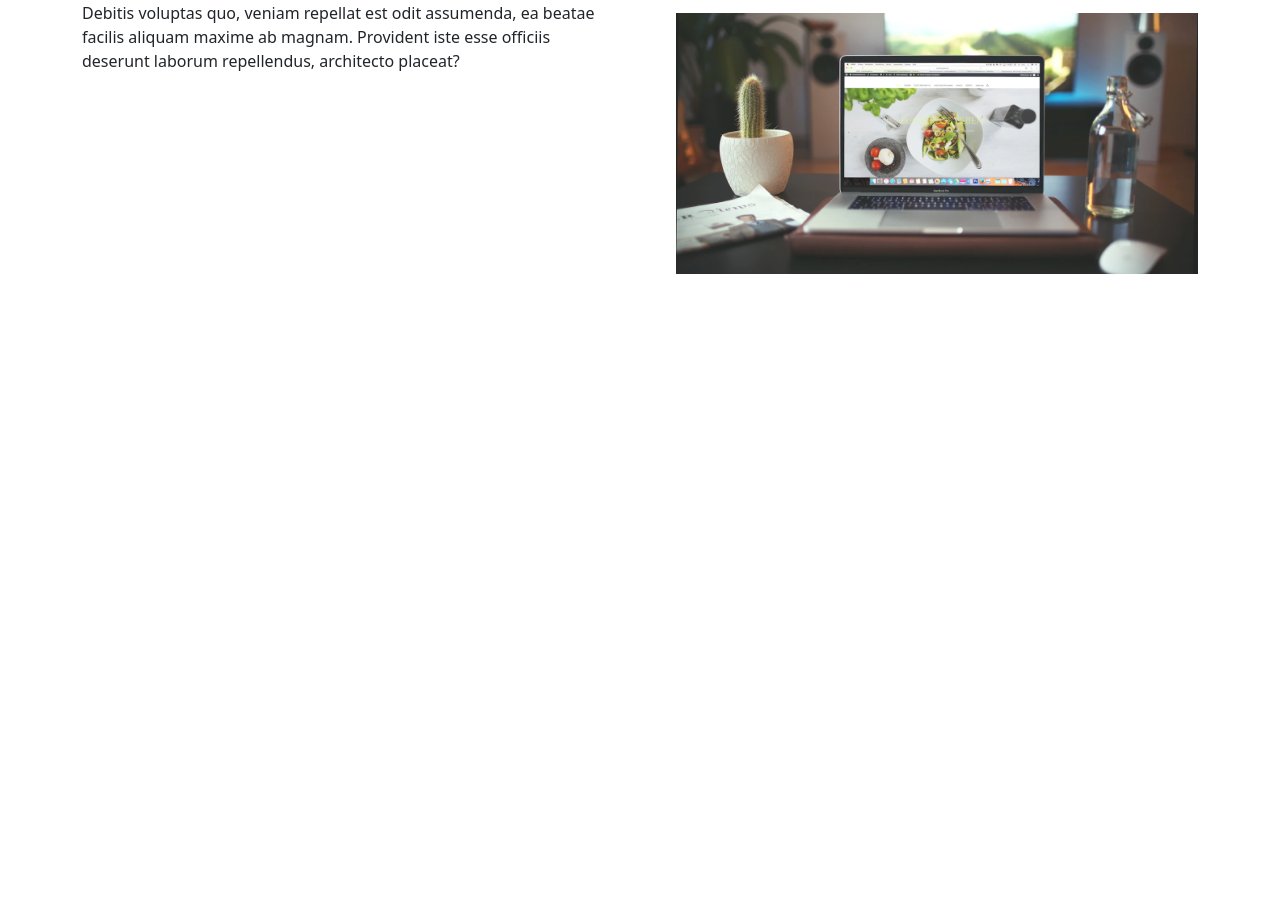
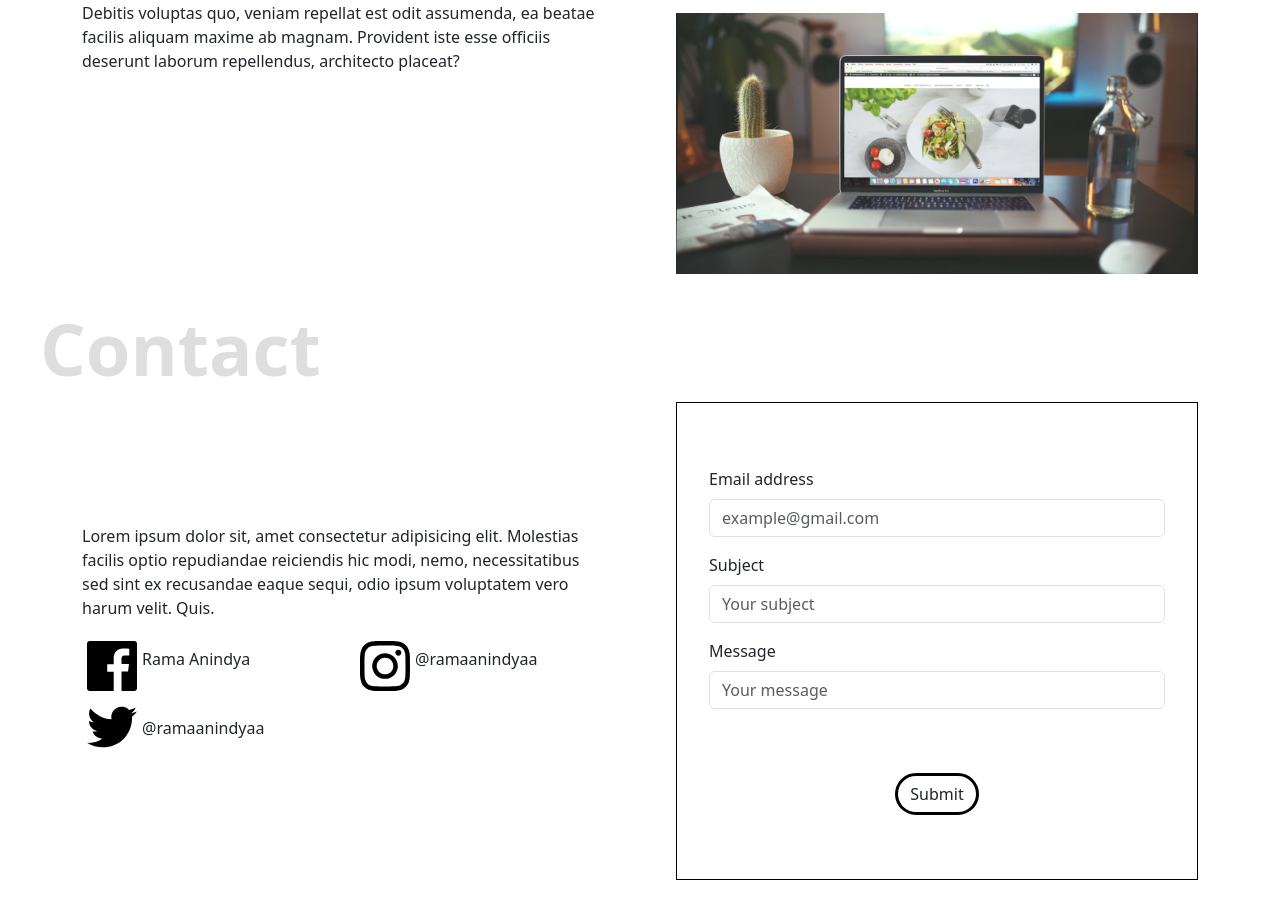
Before and after one commit to ramaanindyaa/first-portofolio, a plain HTML site: page index.html in a window 1280 px wide. Shown: the part 1584-2502 px from the top of the page. Before the commit the page ends 1858 px from the top, so only its background shows below. Drawn offline with nearby package versions, Linux system fonts and the light colour scheme.

Commit message:
add contact section

```diff
--- a/index.html
+++ b/index.html
@@ -124,6 +124,51 @@
     </section>
     <!-- END OF WORK SECTION  -->
 
+    <!-- CONTACT SECTION  -->
+    <section id="contact" class="contact container">
+        <div class="row d-flex align-items-center gap-5">
+            <div class="col">
+                <p>Lorem ipsum dolor sit, amet consectetur adipisicing elit. Molestias facilis optio repudiandae
+                    reiciendis hic modi, nemo, necessitatibus sed sint ex recusandae eaque sequi, odio ipsum voluptatem
+                    vero harum velit. Quis.</p>
+                <div class="row">
+                    <div class="col d-flex align-items-center">
+                        <img src="assets/images/Facebook.svg" alt="Facebook icon">
+                        <p>Rama Anindya</p>
+                    </div>
+                    <div class="col d-flex align-items-center">
+                        <img src="assets/images/Instagram.svg" alt="Instagram icon">
+                        <p>@ramaanindyaa</p>
+                    </div>
+                    <div class="col d-flex align-items-center">
+                        <img src="assets/images/Twitter.svg" alt="Twitter icon">
+                        @ramaanindyaa
+                    </div>
+                </div>
+            </div>
+            <div class="col">
+                <form class="contact-form" onsubmit="onFormSubmit(event)">
+                    <div class="mb-3">
+                        <label for="inp_email" class="form-label">Email address</label>
+                        <input type="email" class="form-control" id="inp_email" placeholder="example@gmail.com">
+                    </div>
+                    <div class="mb-3">
+                        <label for="inp_subject" class="form-label">Subject</label>
+                        <input type="text" class="form-control" id="inp_subject" placeholder="Your subject">
+                    </div>
+                    <div class="mb-3">
+                        <label for="inp_message" class="form-label">Message</label>
+                        <input type="text" class="form-control" id="inp_message" placeholder="Your message">
+                    </div>
+                    <div class="d-flex justify-content-center">
+                        <button type="submit" class="btn button mt-5">Submit</button>
+                    </div>
+                </form>
+            </div>
+        </div>
+    </section>
+    <!-- END OF CONTACT SECTION  -->
+
     <script src="https://code.jquery.com/jquery-3.7.1.min.js"
         integrity="sha256-/JqT3SQfawRcv/BIHPThkBvs0OEvtFFmqPF/lYI/Cxo=" crossorigin="anonymous"></script>
     <script src="https://cdn.jsdelivr.net/npm/@popperjs/core@2.11.8/dist/umd/popper.min.js"
--- a/main.js
+++ b/main.js
@@ -11,3 +11,23 @@ function toggleDetail(e) {
     const detail = $(item).children(".about-exp-item-detail")
     $(detail).slideToggle()
 }
+
+function onFormSubmit(e) {
+    e.preventDefault()
+    const email = $("#inp_email")
+    const subject = $("#inp_subject")
+    const message = $("#inp_message")
+
+    if (!$(email).val()) {
+        alert("Email is required")
+    } else if (!$(subject).val()) {
+        alert("Subject is required")
+    } else if (!$(message).val()) {
+        alert("Message is required")
+    } else {
+        alert("Form Submited")
+        $(email).val("")
+        $(subject).val("")
+        $(message).val("")
+    }
+}
--- a/style.css
+++ b/style.css
@@ -125,6 +125,19 @@ section::before {
     content: "Android Developer";
 }
 
+.contact {
+    padding-bottom: 128px;
+}
+
+.contact::before {
+    content: "Contact";
+}
+
+.contact-form {
+    border: 1px solid black;
+    padding: 64px 32px;
+}
+
 @keyframes upDown {
     0% {
         transform: translateY(0);
```
Also changed, not shown: assets/images/Facebook.svg (added), assets/images/Instagram.svg (added), assets/images/Twitter.svg (added).
